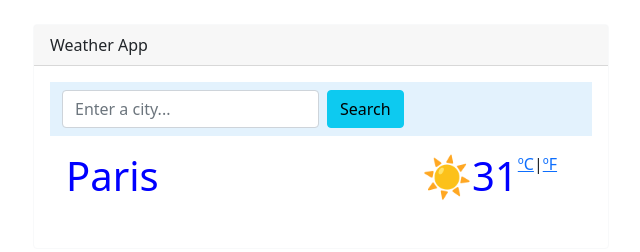
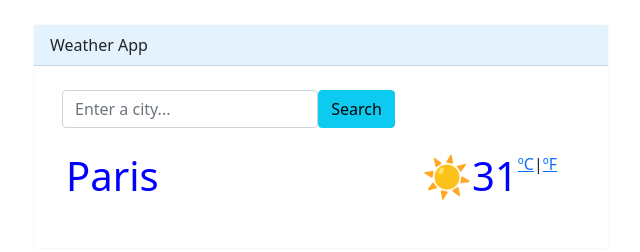
Before and after one commit to Fer-Ramirez/vanilla-weather-app, a plain HTML site: page index.html in a window 1280 px wide. Shown: the whole page, without its empty margins (49-689 px from the left). Drawn offline with nearby package versions, Linux system fonts and the light colour scheme.

Commit message:
Changed navbar

```diff
--- a/index.html
+++ b/index.html
@@ -17,19 +17,24 @@
     <div class="container">
       <br />
       <div class="card border-light mb-3" style="max-width: 36rem">
-        <div class="card-header">Weather App</div>
+        <div class="card-header" style="background-color: #e3f2fd">Weather App</div>
         <div class="card-body">
-          <nav class="navbar navbar-light" style="background-color: #e3f2fd">
+          <nav class="navbar navbar-light">
             <div class="container-fluid">
+                <div class="row">
                 <form class="d-flex">
+                    <div class="col-9">
                             <input
                             class="form-control me-2"
                             type="search"
                             placeholder="Enter a city..."
-                  aria-label="Search"
                             />
+                     </div>
+                     <div class="col-3 p-10">
                          <button class="btn btn-info" type="submit">Search</button>
+                     </div>
                 </form>
+                </div>
             </div>
           </nav>
                 <div class="card-body">
@@ -60,8 +65,8 @@
 			</div>
         </div>
       </div>
+
     </div>
-
     <script src="src/app.js"></script>
   </body>
 </html>
```
Lines whose indentation alone changed are shown as unchanged.
